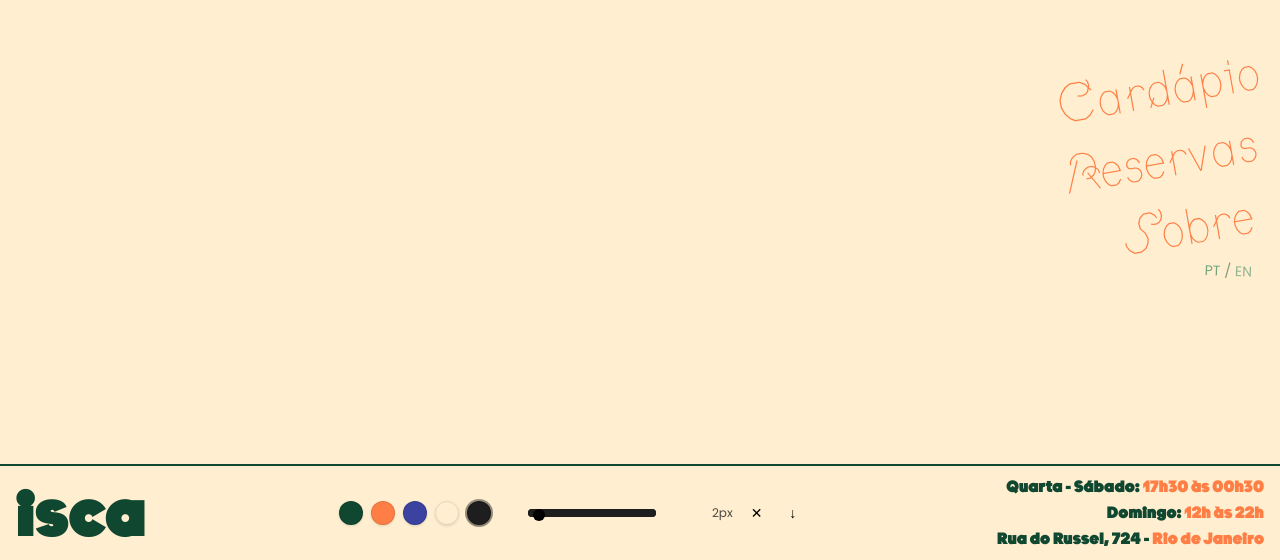
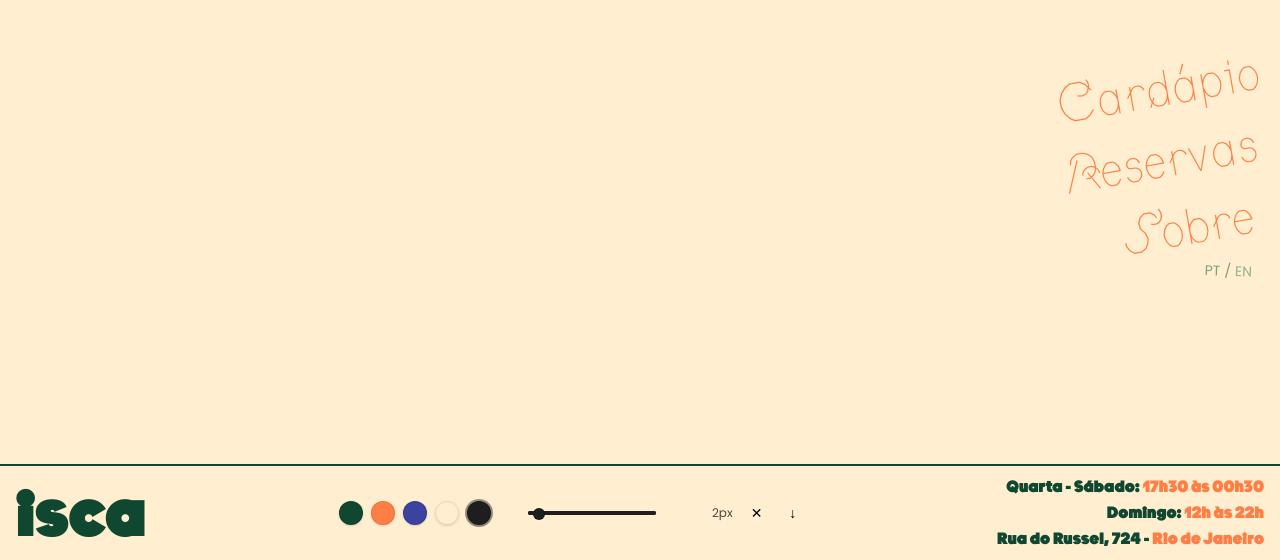
Before and after one commit to guerrinharj/isca, a Next.js app: page /pt in a window 1280 px wide. Shown: the part 240-800 px from the top of the page. Built offline with nearby package versions, Linux system fonts and the light colour scheme; no server answers.

Commit message:
changed slider thumb

```diff
--- a/components/Scribble.tsx
+++ b/components/Scribble.tsx
@@ -260,7 +260,8 @@ export function ScribblePalette() {
     }
 
     // inline style for CSS var (typed for TS)
-    const trackStyle = { ['--track-color' as any]: selectedColor } as React.CSSProperties
+    type TrackStyle = React.CSSProperties & { ['--track-color']: string }
+    const trackStyle: TrackStyle = { ['--track-color']: selectedColor }
 
     return (
         <div className="flex items-center gap-3 mx-2" aria-label="Scribble palette">
@@ -296,30 +297,44 @@ export function ScribblePalette() {
                     value={width}
                     onChange={onWidthChange}
                     title="Espessura do traço"
-                    style={trackStyle}
+                    style={trackStyle} // trackStyle has { ['--track-color']: selectedColor }
                     className="
-                        h-2 w-24 md:w-28 lg:w-32
-                        appearance-none rounded outline-none
+                        relative
+                        w-24 md:w-28 lg:w-32
+                        appearance-none
                         bg-[var(--track-color)]
+                        rounded
+                        h-1
+                        outline-none
+                        [--thumb-size:12px]
+
                         [&::-webkit-slider-runnable-track]:appearance-none
-                        [&::-webkit-slider-runnable-track]:h-2
+                        [&::-webkit-slider-runnable-track]:h-1
                         [&::-webkit-slider-runnable-track]:rounded
                         [&::-webkit-slider-runnable-track]:bg-[var(--track-color)]
-                        [&::-moz-range-track]:h-2
+
+                        [&::-moz-range-track]:h-1
                         [&::-moz-range-track]:rounded
                         [&::-moz-range-track]:bg-[var(--track-color)]
-                        [--thumb-size:12px]
+
                         [&::-webkit-slider-thumb]:appearance-none
                         [&::-webkit-slider-thumb]:h-[var(--thumb-size)]
                         [&::-webkit-slider-thumb]:w-[var(--thumb-size)]
                         [&::-webkit-slider-thumb]:rounded-full
-                        [&::-webkit-slider-thumb]:bg-black
+                        [&::-webkit-slider-thumb]:bg-[var(--track-color)]
+                        [&::-webkit-slider-thumb]:border
+                        [&::-webkit-slider-thumb]:border-black/30
+                        [&::-webkit-slider-thumb]:-mt-[calc(var(--thumb-size)/4)]
+
                         [&::-moz-range-thumb]:h-[var(--thumb-size)]
                         [&::-moz-range-thumb]:w-[var(--thumb-size)]
                         [&::-moz-range-thumb]:rounded-full
-                        [&::-moz-range-thumb]:bg-black
+                        [&::-moz-range-thumb]:bg-[var(--track-color)]
+                        [&::-moz-range-thumb]:border
+                        [&::-moz-range-thumb]:border-black/30
                     "
                 />
+
                 <span className="text-[10px] md:text-xs select-none">24px</span>
                 <span className="text-[10px] md:text-xs text-black/70 w-8 text-right tabular-nums">
                     {width}px
```
